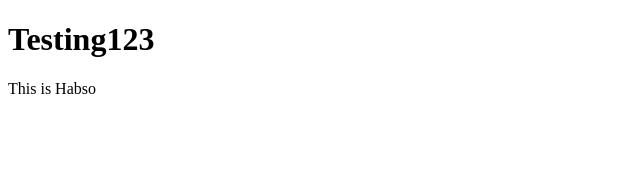
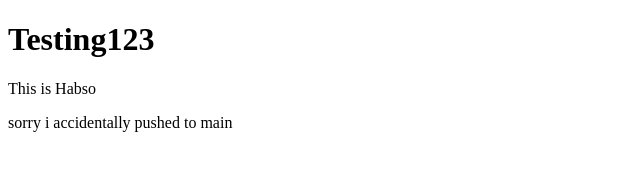
Before and after one commit to jokoth22/Testing123, a plain HTML site: page index.html in a window 1280 px wide. Shown: the whole page, without its empty margins (0-640 px from the left). Drawn offline with Linux system fonts and the light colour scheme.

Commit message:
Added a new paragraph

```diff
--- a/index.html
+++ b/index.html
@@ -8,5 +8,6 @@
 <body>
     <h1>Testing123</h1>
     <p>This is Habso</p>
+    <p>sorry i accidentally pushed to main</p>
 </body>
 </html>
```
